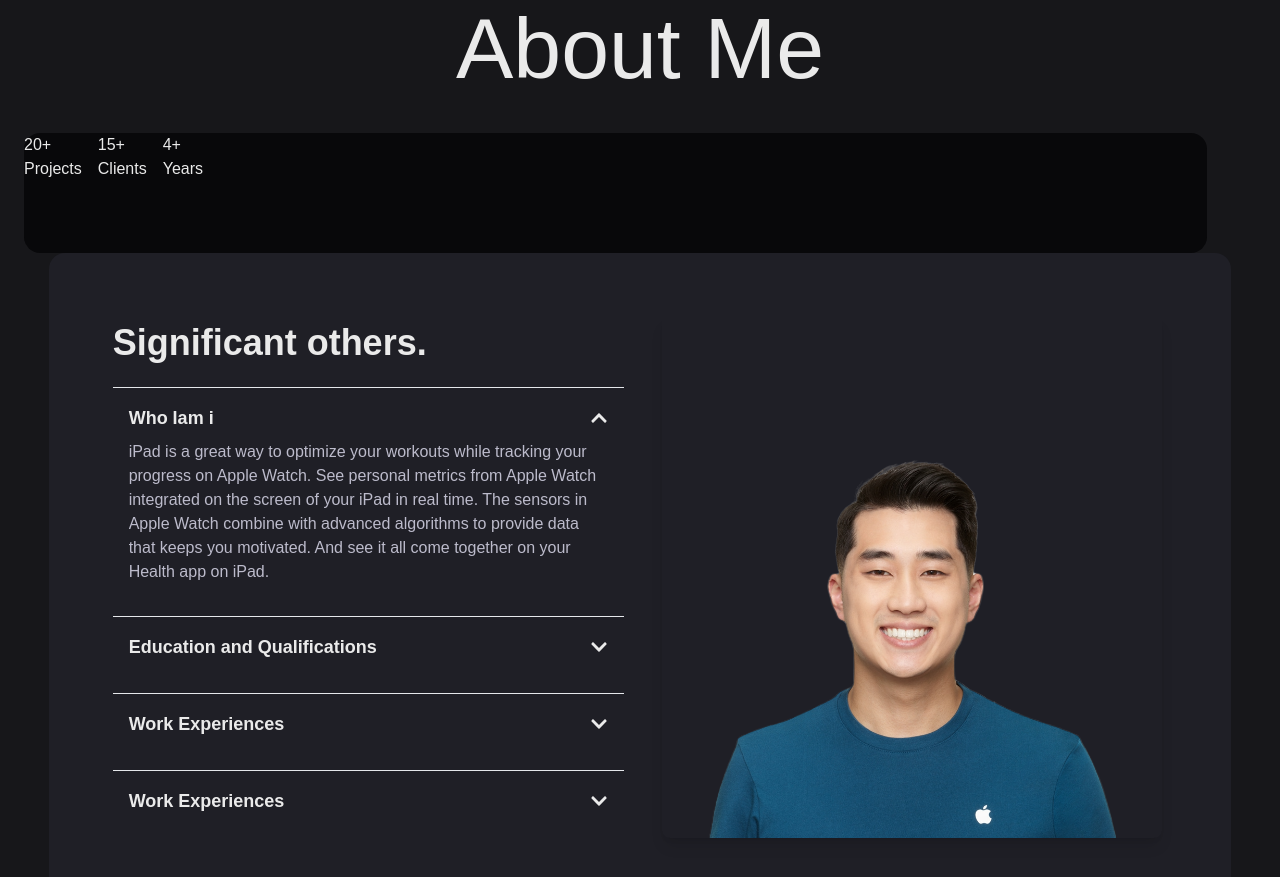
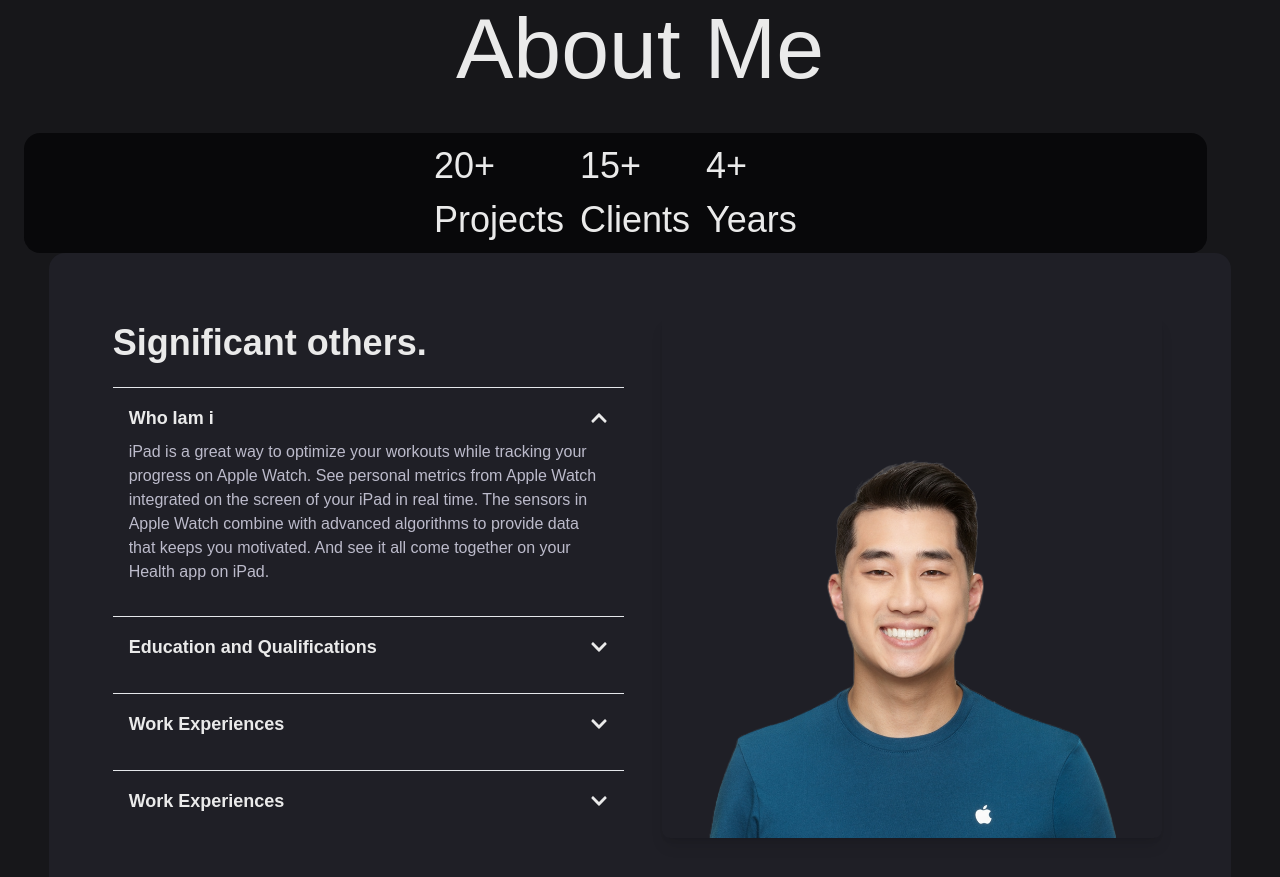
Before and after one commit to Pathum-Hettiarachchi/test_next_js_and_tailwind_css, a Next.js app: page / in a window 1280 px wide. Shown: the part 2300-3177 px from the top of the page. Built offline with nearby package versions, Linux system fonts and the light colour scheme.

Commit message:
count section updated

```diff
--- a/app/page.tsx
+++ b/app/page.tsx
@@ -68,7 +68,7 @@
 <div className="section-title bg-background">
     <h1 className='text-[86px] text-fontcolor p-[20px] text-center'>About Me</h1>
   </div>
-  <section className='w-[96%] bg-cardbg2 flex text-fontcolor h-[120px] rounded-2xl gap-4'>
+  <section className='w-[96%] bg-cardbg2 flex justify-center items-center text-[36px] text-fontcolor h-[120px] rounded-2xl gap-4'>
     <div className="items">
       <h1>20+</h1>
       <p>Projects</p>
```
